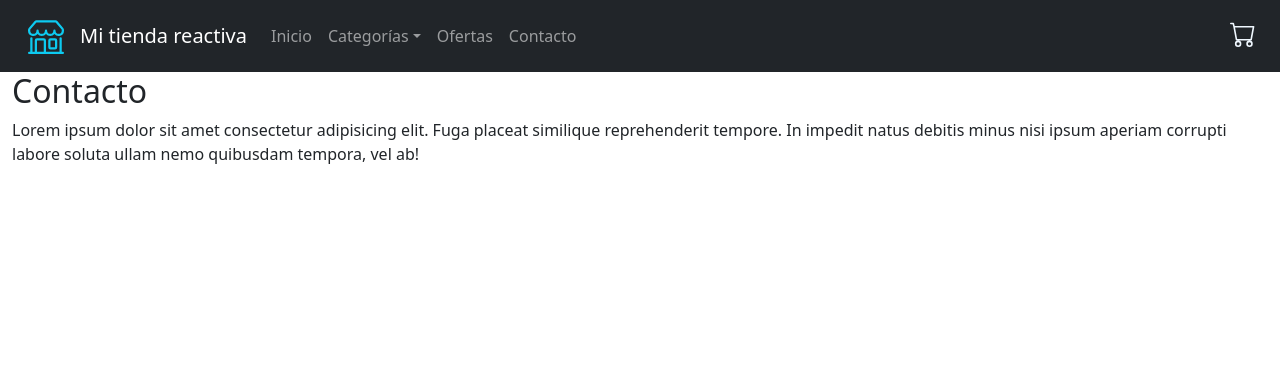
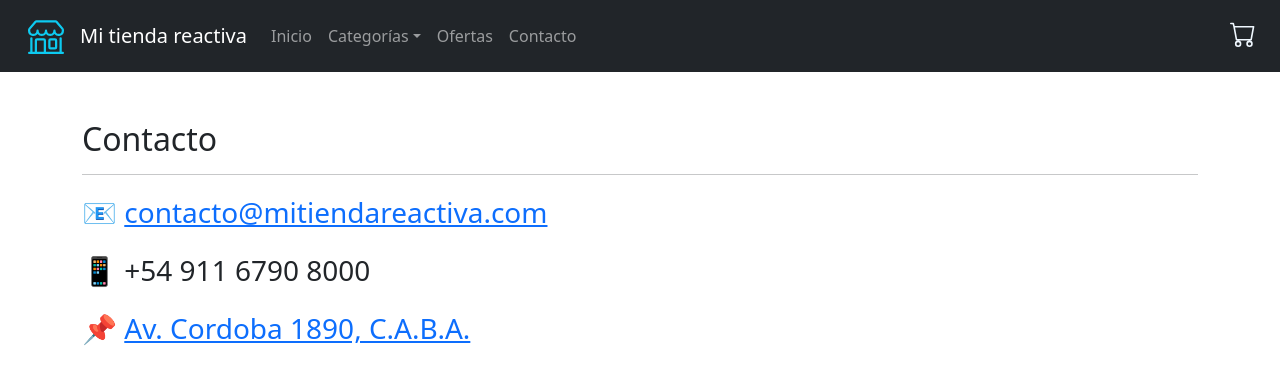
Before and after one commit to rodrigosoberon/mi-tienda-reactiva, a React (Create React App) app: page /#/contacto in a window 1280 px wide. Shown: the top 384 px of the page. Built offline with nearby package versions, Linux system fonts and the light colour scheme.

Commit message:
pagina contacto

```diff
--- a/src/components/Contacto.jsx
+++ b/src/components/Contacto.jsx
@@ -1,13 +1,21 @@
 import { Container } from "react-bootstrap";
 function Contacto() {
   return (
-    <Container fluid>
+    <Container className="my-5">
       <h2>Contacto</h2>
-      <p>
-        Lorem ipsum dolor sit amet consectetur adipisicing elit. Fuga placeat
-        similique reprehenderit tempore. In impedit natus debitis minus nisi
-        ipsum aperiam corrupti labore soluta ullam nemo quibusdam tempora, vel
-        ab!
+      <hr />
+      <p className="fs-3">
+        📧{" "}
+        <a href="mailto: contacto@mitiendareactiva.com">
+          contacto@mitiendareactiva.com
+        </a>
+      </p>
+      <p className="fs-3">📱 +54 911 6790 8000</p>
+      <p className="fs-3">
+        📌{" "}
+        <a href="https://goo.gl/maps/1ftijZZVZfyz6wUp8">
+          Av. Cordoba 1890, C.A.B.A.
+        </a>{" "}
       </p>
     </Container>
   );
```
